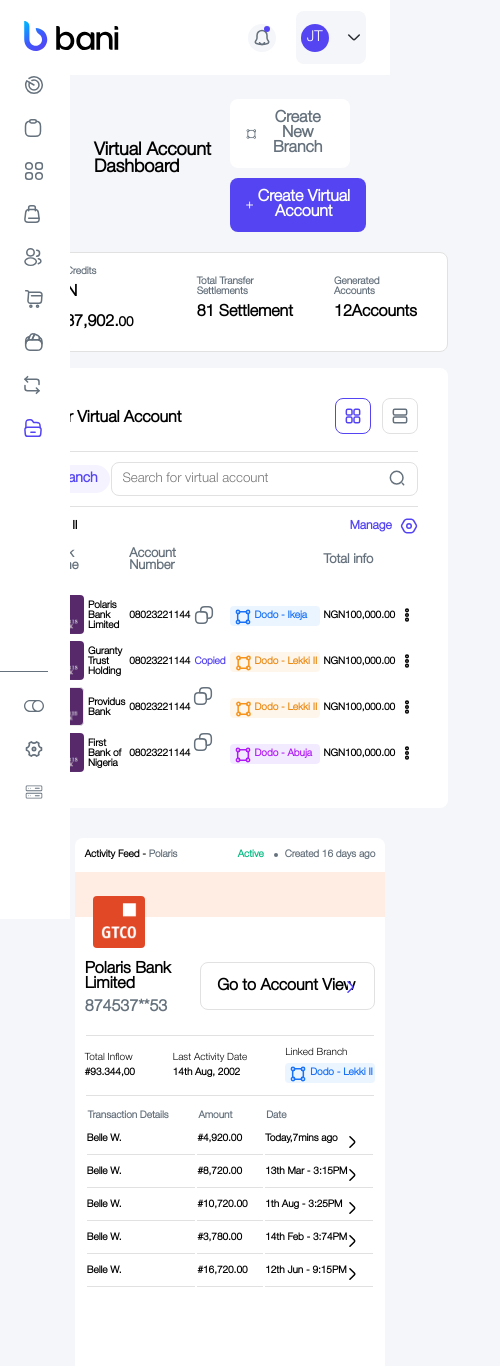
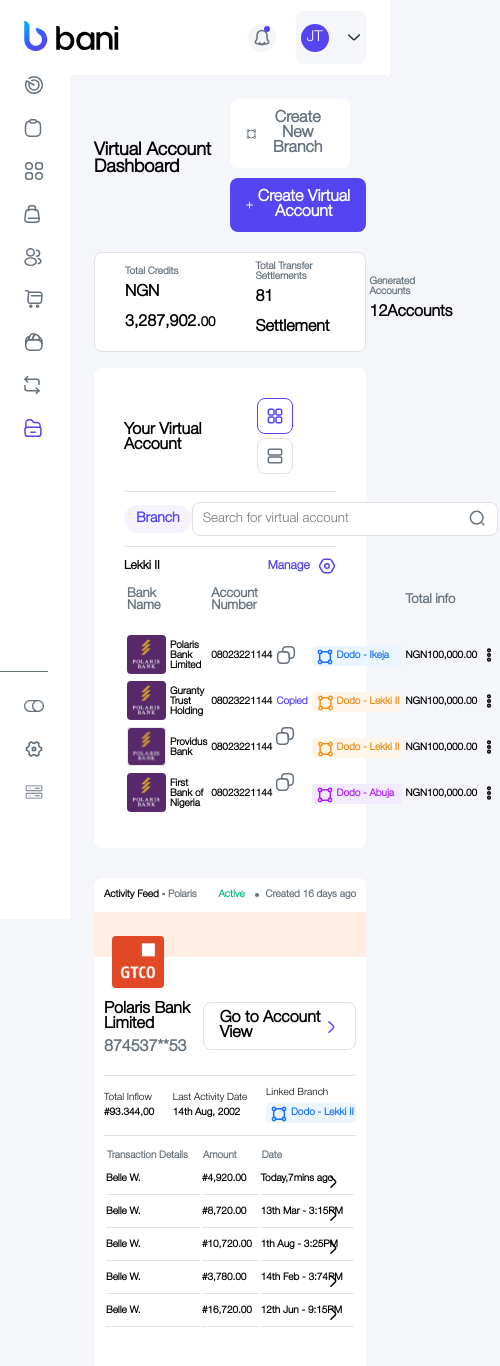
Before and after one commit to jacksonikpe/frontend-task, a React (Create React App) app: page /dashboard in a window 390 px wide. Shown: the top 1366 px of the page, 500 px wide, since content can reach past the window. Built offline with nearby package versions, Linux system fonts and the light colour scheme.

Commit message:
changed width size

```diff
--- a/src/components/dashboardBody/dashboardBody.style.scss
+++ b/src/components/dashboardBody/dashboardBody.style.scss
@@ -29,13 +29,22 @@
     align-items: center;
     width: 100%;
   }
+  .leftSection {
+    flex-grow: 1;
+    width: 100%;
+  }
+  .rightSection {
+    flex-grow: 1;
+    flex-basis: auto;
+    width: 100%;
+  }
 }
 
-@media screen and (max-width: 568px) {
-  .leftSection {
-    flex-grow: 0;
-  }
-  .rightSection {
-    flex-basis: auto;
-  }
-}
+// @media screen and (max-width: 568px) {
+//   .leftSection {
+//     flex-grow: 0;
+//   }
+//   .rightSection {
+//     flex-basis: auto;
+//   }
+// }
```
